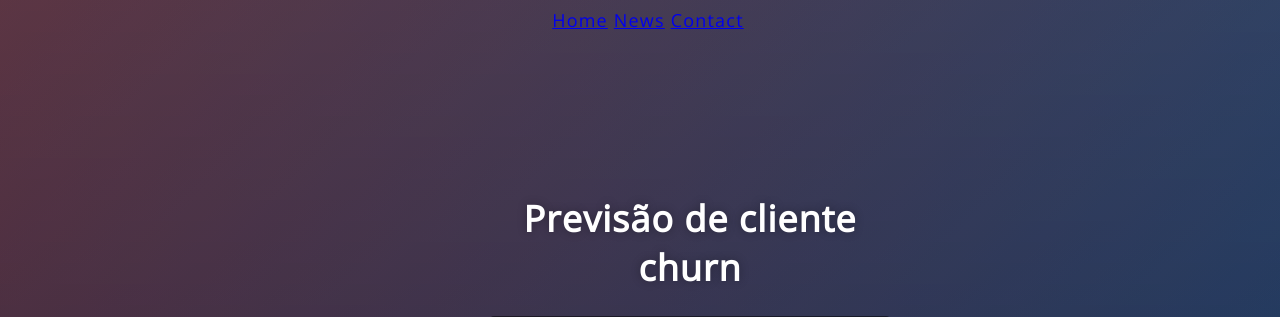
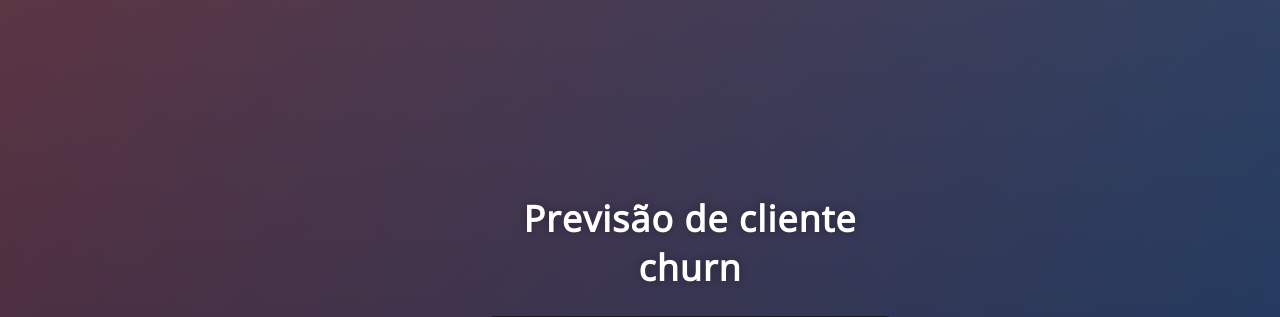
Before and after one commit to adrianomnn/deploy_projeto_final_awari, a Flask app: page / in a window 1280 px wide. Shown: the top 317 px of the page. Run offline with Flask 2, Linux system fonts and the light colour scheme; parts of the project's set-up code (start-up, migrations or seed data) failed here and were passed over.

Commit message:
Update deploy.html

```diff
--- a/templates/deploy.html
+++ b/templates/deploy.html
@@ -4,11 +4,6 @@
   <title>ML API</title>
  <link rel="stylesheet" href="{{ url_for('static', filename='css/style.css') }}">
 
-<div id="navbar">
-  <a href="#home">Home</a>
-  <a href="#news">News</a>
-  <a href="#contact">Contact</a>
-</div>
 </head>
 
 <body>
```
